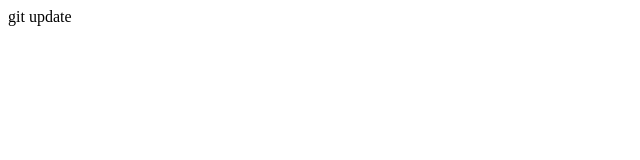
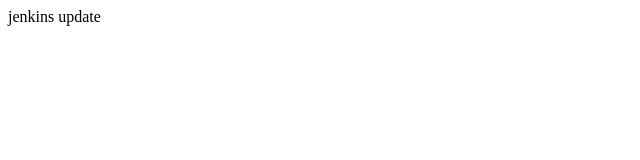
Before and after one commit to maneesh7353/html, a plain HTML site: page index.html in a window 1280 px wide. Shown: the full height of the page, 0-640 px from the left. Drawn offline with Linux system fonts and the light colour scheme.

Commit message:
Update index.html

```diff
--- a/index.html
+++ b/index.html
@@ -1,3 +1,3 @@
 <html>
-	git update
+	jenkins update
 </html>
```
